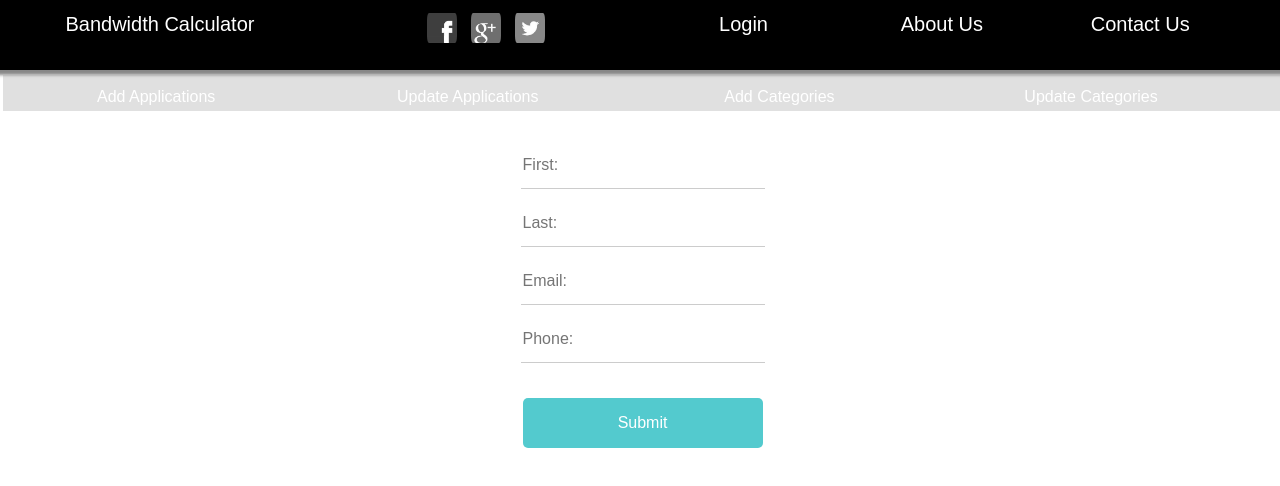
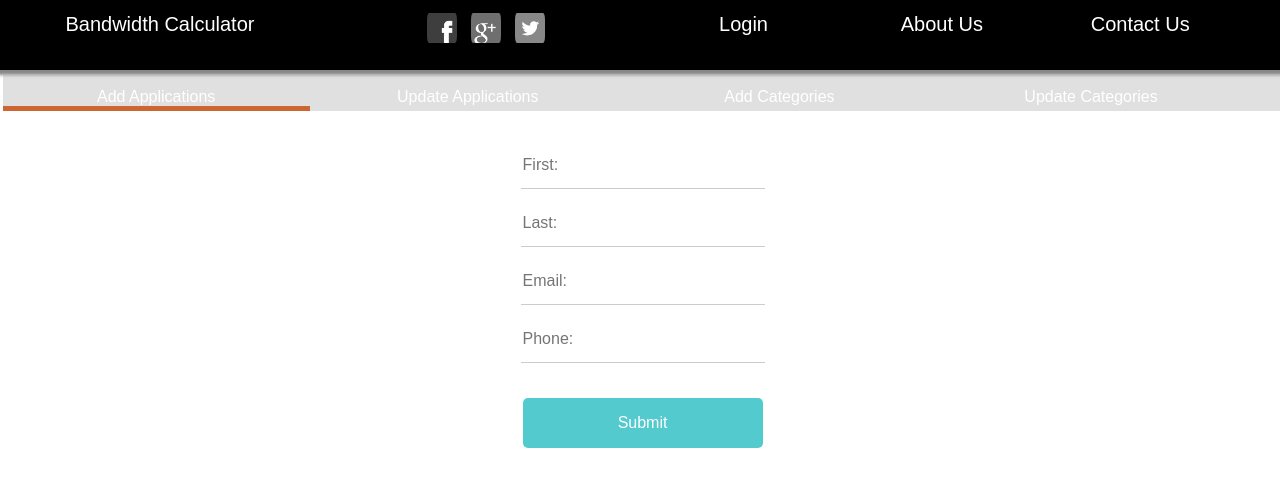
Before and after one commit to rohit-agarwal/k12BandwidthCalculatorApp, a plain HTML site: page index.html in a window 1280 px wide. Drawn offline with nearby package versions, Linux system fonts and the light colour scheme.

Commit message:
sub menu + effects + default selected sub menu

```diff
--- a/index.html
+++ b/index.html
@@ -28,7 +28,7 @@
         <div class="main" >
             <div class="container">
                 <div class="sub_menu_list">
-                    <div align="center" class="sub_menu_item"><a href="#" class="sub_menu_links" id="_addApp_">Add Applications</a></div>
+                    <div align="center" class="sub_menu_item_selected"><a href="#" class="sub_menu_links" id="_addApp_">Add Applications</a></div>
                     <div align="center" class="sub_menu_item"><a href="#" class="sub_menu_links" id="_updateApp_">Update Applications</a></div>
                     <div align="center" class="sub_menu_item"><a href="#" class="sub_menu_links" id="_addCatergory_">Add Categories</a></div>
                     <div align="center" class="sub_menu_item"><a href="#" class="sub_menu_links" id="_updateCatergory_">Update Categories</a></div>
```
